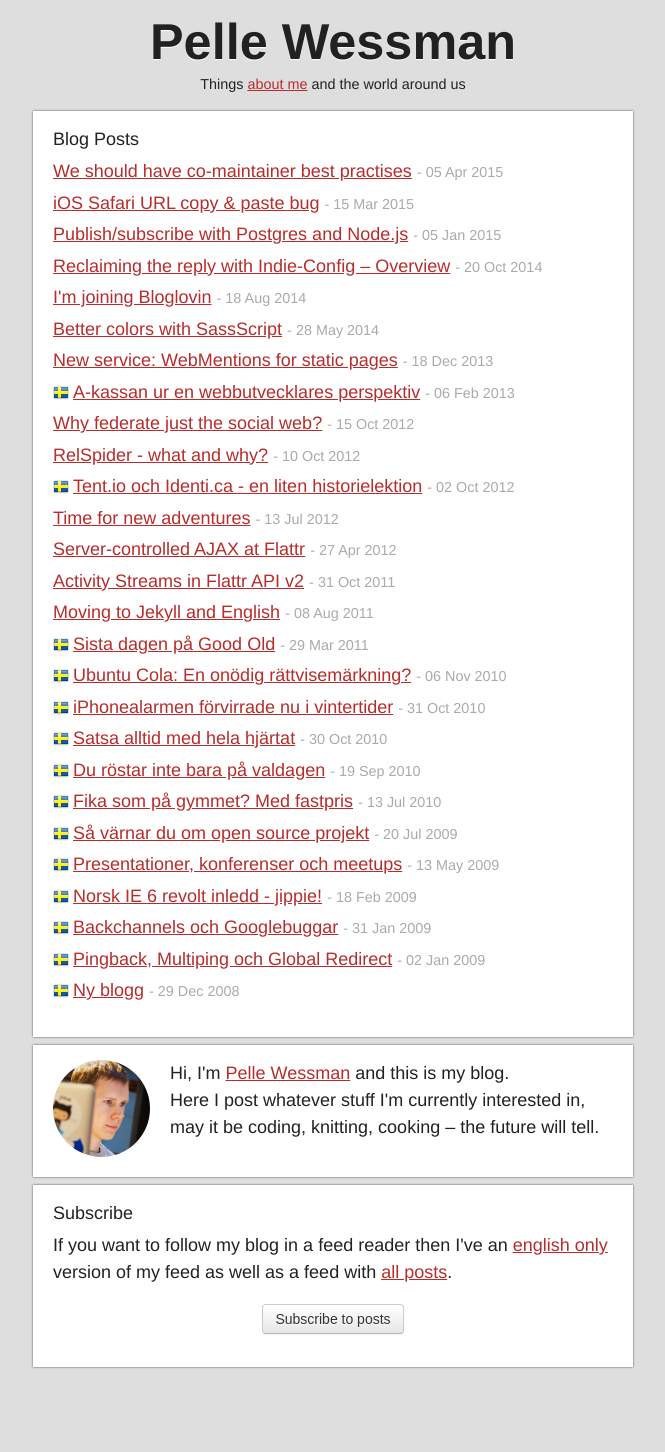
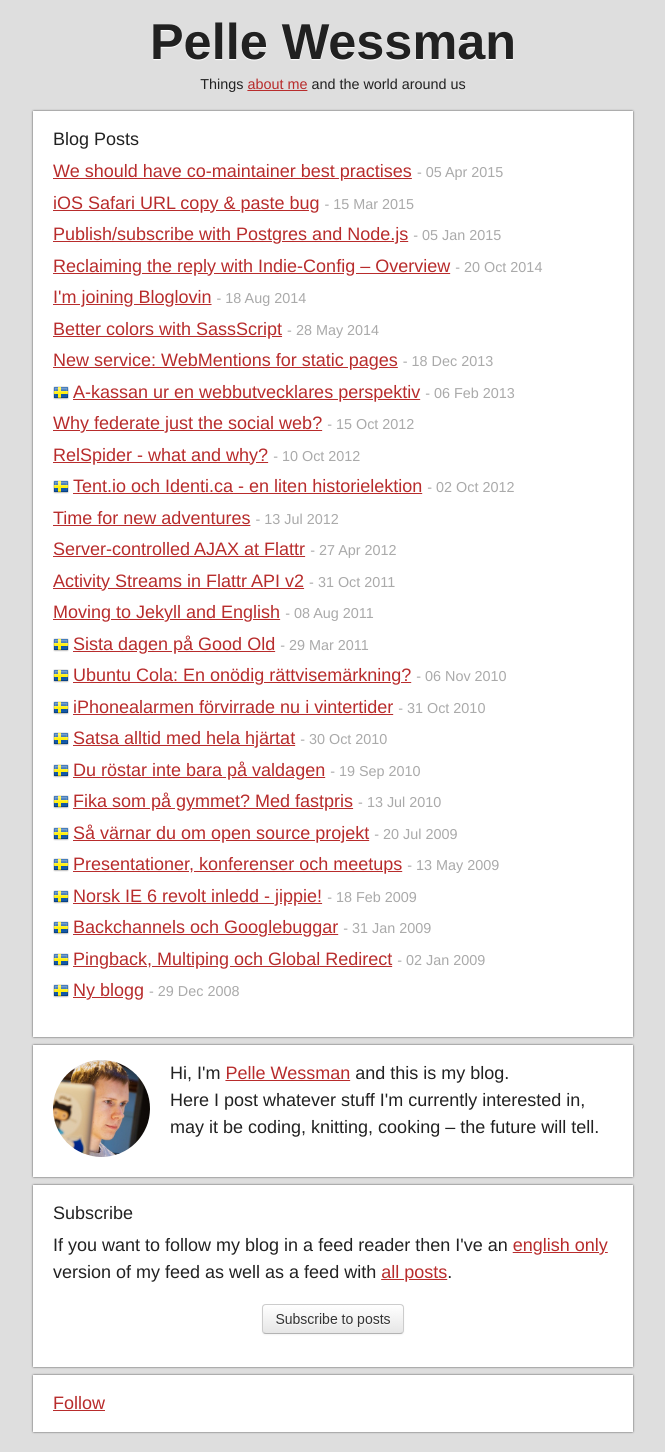
Before and after one commit to voxpelli/voxpelli.github.com, a Jekyll site: the page built from index.html, in a window 1280 px wide. Shown: the whole page, without its empty margins (307-972 px from the left). Built offline with Jekyll 4.4.1, drawn with Linux system fonts in a browser that asks for light colours; a script that is not in the unit is left out; before the commit the page ends 1387 px from its top, so only the background shows below that.

Commit message:
Dogfeeding: Embedding my latest Bloglovin creation

```diff
--- a/index.html
+++ b/index.html
@@ -32,3 +32,7 @@
   <p>If you want to follow my blog in a feed reader then I've an <a href="/english.xml" type="application/atom+xml">english only</a> version of my feed as well as a feed with <a href="/all.xml" type="application/atom+xml">all posts</a>.</p>
   <p class="subtome"><input class="btn" type="button" onclick="(function(){var z=document.createElement('script');z.src='https://www.subtome.com/load.js';document.body.appendChild(z);})()" value="Subscribe to posts"></p>
 </section>
+
+<section>
+<a target="_blank" href="https://www.bloglovin.com/blogs/pelle-wessman-4308583" class="blsdk-follow">Follow</a><script>(function(d, s, id) {var js, fjs = d.getElementsByTagName(s)[0];if (d.getElementById(id)) return;js = d.createElement(s);js.id = id;js.src = "https://widget.bloglovin.com/assets/widget/loader.js";fjs.parentNode.insertBefore(js, fjs);}(document, "script", "bloglovin-sdk"))</script>
+</section>
```
